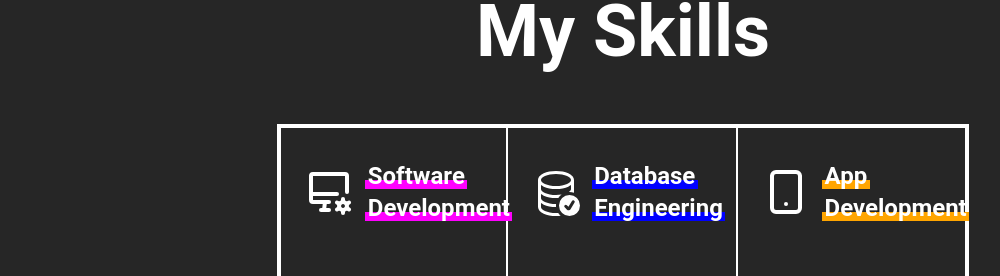
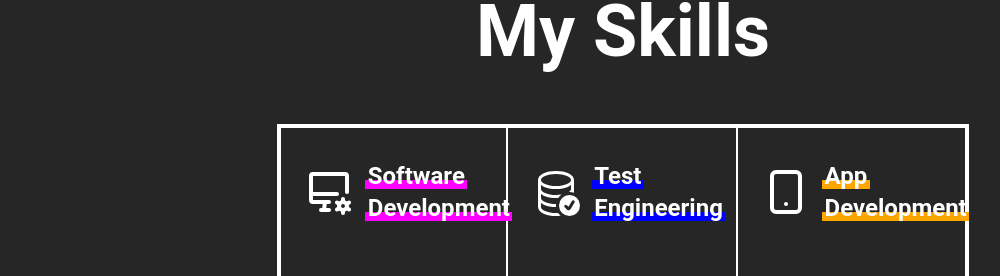
Before and after one commit to daCzepl/portfolio, a React (Vite) app: page / in a window 1280 px wide. Shown: the part 1604-1880 px from the top of the page, without its empty margins (17-1017 px from the left). Built offline with nearby package versions, Linux system fonts and the light colour scheme.

Commit message:
test commit to verify vercel behaviour

```diff
--- a/src/pages/Skills.tsx
+++ b/src/pages/Skills.tsx
@@ -18,7 +18,7 @@ export const Skills = () => {
         <SkillsBox
           Icon={<BsDatabaseCheck />}
           headingBgClass="bg-database"
-          headingText="Database Engineering"
+          headingText="Test Engineering"
           paragraphText="Experienced in realational dmbs and designing databases using MYSQL, Oracle , MSSQLServer."
         />
         <SkillsBox
```
